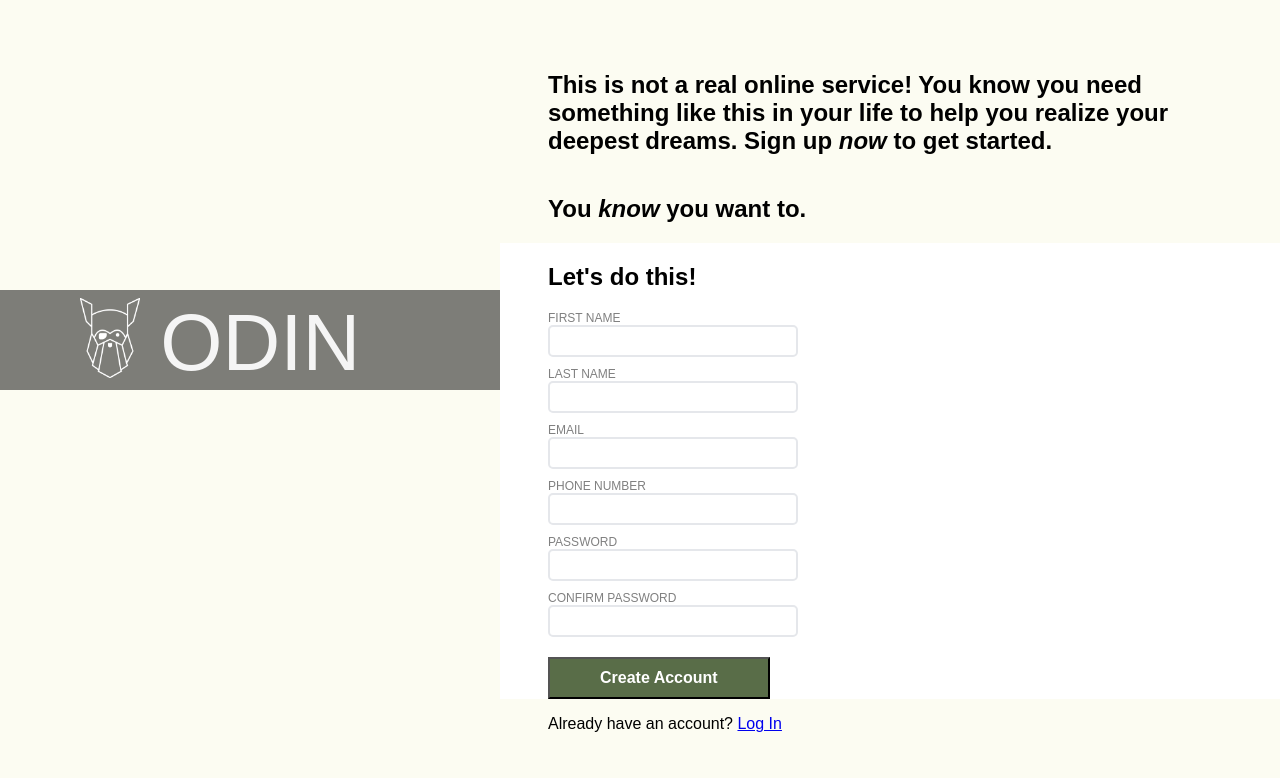
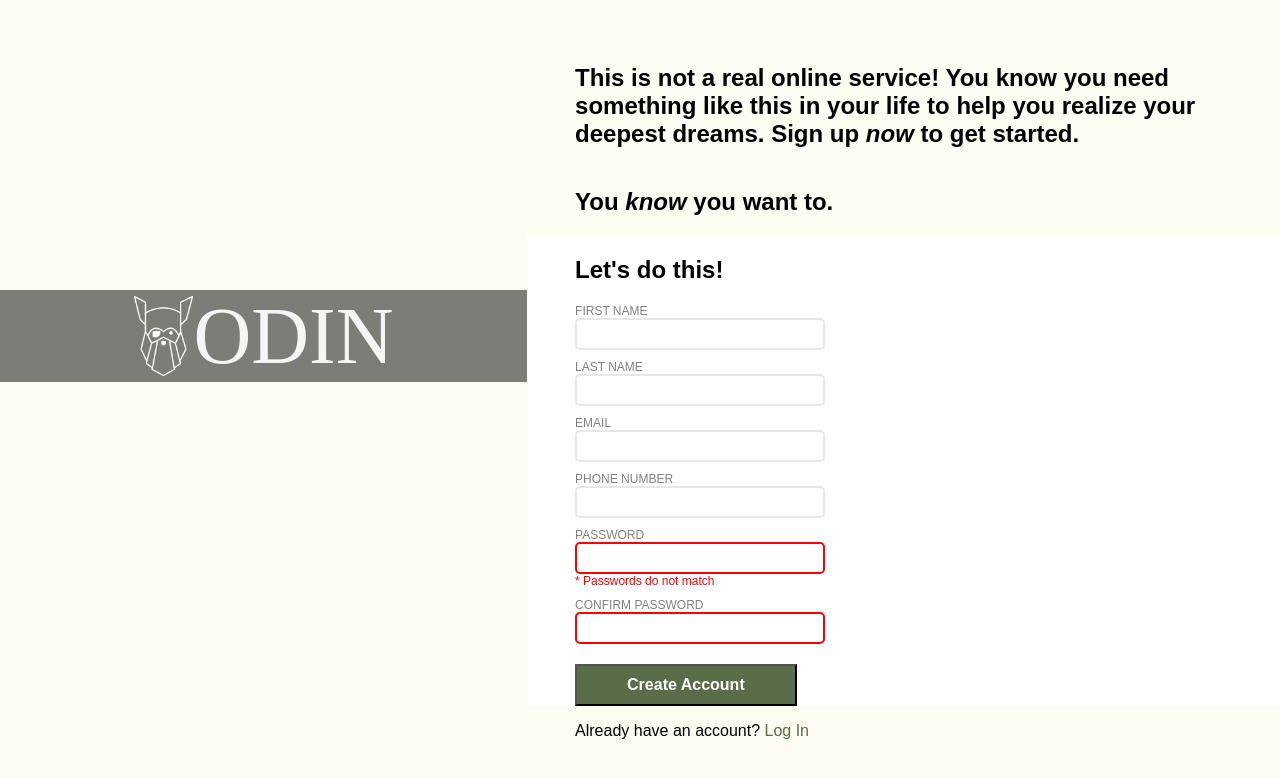
Before and after one commit to Nelfimov/odin-signupform, a plain HTML site: page index.html in a window 1280 px wide. Drawn offline with Linux system fonts and the light colour scheme; a web font is replaced by a local one.

Commit message:
finished

```diff
--- a/index.html
+++ b/index.html
@@ -31,27 +31,28 @@
           <div class="form-control">
             <div class="input">
               <label for="firstName">FIRST NAME</label>
-              <input type="text" name="firstName" id="firstName">
+              <input type="text" name="firstName" id="firstName" minlength="3">
             </div>
             <div class="input">
               <label for="lastName">LAST NAME</label>
-              <input type="text" name="lastName" id="lastName">
+              <input type="text" name="lastName" id="lastName" minlength="3">
             </div>
             <div class="input">
               <label for="email">EMAIL</label>
-              <input type="email" name="email" id="email" required>
+              <input type="email" name="email" id="email" minlength="3" required>
             </div>
             <div class="input">
               <label for="phone">PHONE NUMBER</label>
-              <input type="tel" name="phone" id="phone">
+              <input type="tel" name="phone" id="phone" minlength="3">
             </div>
             <div class="input">
               <label for="password">PASSWORD</label>
-              <input type="password" name="password" id="password" required>
+              <input class="error" type="password" name="password" id="password" pattern="\w{6}" required>
+              <span class="error">* Passwords do not match</span>
             </div>
             <div class="input">
               <label for="passwordConfirm">CONFIRM PASSWORD</label>
-              <input type="password" name="passwordConfirm" id="passwordConfirm" required>
+              <input class="error" type="password" name="passwordConfirm" id="passwordConfirm" pattern="\w{6}" required>
             </div>
           </div>
         </div>
--- a/scripts.js
+++ b/scripts.js
@@ -0,0 +1,28 @@
+const inputsPassword = document.querySelectorAll('input[type="password"]');
+const spanError = document.querySelector('span.error');
+
+inputsPassword.forEach((input, index) => {
+  input.addEventListener('input', () => {
+    if (index === 0) {
+      if (input.value === inputsPassword[index + 1].value && input.value != '') {
+        inputsPassword.forEach(item => item.classList.toggle('error'))
+        spanError.classList.toggle('error');
+      } else {
+        inputsPassword.forEach((item) => {
+          item.classList.add('error');
+          spanError.classList.add('error');
+        })
+      }
+    } else {
+      if (input.value === inputsPassword[index - 1].value && input.value != '') {
+        inputsPassword.forEach(item => item.classList.toggle('error'))
+        spanError.classList.toggle('error');
+      } else {
+        inputsPassword.forEach((item) => {
+          item.classList.add('error');
+          spanError.classList.add('error');
+        })
+      }
+    }
+  })
+})
--- a/style.css
+++ b/style.css
@@ -1,5 +1,5 @@
 @font-face {
-  font-family: 'Norse Bold';
+  font-family: NorseBold;
   src: url(https://cdn.statically.io/gh/TheOdinProject/theodinproject/efdc2888072f409e687d31dc580595dbe4fe0ff4/app/assets/fonts/Norse-Bold.otf);
 }
 
@@ -7,7 +7,7 @@ html,
 body {
   height: 100%;
   margin: 0;
-  font-family: 'Norse-Bold', sans-serif;
+  font-family: sans-serif;
   background-color: #fcfcf2;
 }
 
@@ -36,12 +36,12 @@ label {
 }
 
 div.background-image {
-  flex: 0 0 100%;
-  width: 500px;
-  max-width: 500px;
+  flex: 1 1 70%;
+  min-height: 100vh;
   background-image: url(static/background-img.jpg);
   background-repeat: no-repeat;
-  background-size: 500px 100%;
+  background-size: 100%;
+  display: flex;
 }
 
 div.content {
@@ -83,32 +83,51 @@ input {
 }
 
 input:focus {
-  box-shadow: 1 1;
-  border-color: blue;
+  outline: none;
+  box-shadow: 1px 1px 1px grey;
+  border: 2px solid blue;
 }
 
+input.error {
+  border-color: red;
+}
+
+div.input span {
+  font-size: 0px;
+}
+
+div.input span.error {
+  color: red;
+  font-size: 12px;
+}
 
 div.caption {
   position: relative;
   top: calc(50px + 30vh);
-  width: 500px;
-  height: 100px;
+  flex: 1 1 100%;
+  display: flex;
+  justify-content: center;
+  align-items: center;
+  max-height: calc(100px - 1vh);
   background-color: rgba(0, 0, 0, 0.5);
 }
 
-span {
+.caption span {
   position: inherit;
-  left: 6rem;
-  font-size: 5rem;
+  font-size: calc(40px + 5vh);
   color: whitesmoke;
-  text-align: center;
   opacity: 1;
+  flex: 0;
+  font-family: NorseBold;
 }
 
 img {
   height: 80px;
   width: auto;
-  top: 0.5rem;
-  left: 5rem;
-  position: inherit;
+  flex: 0;
 }
+
+a {
+  text-decoration: none;
+  color: #596D48;
+}
```
